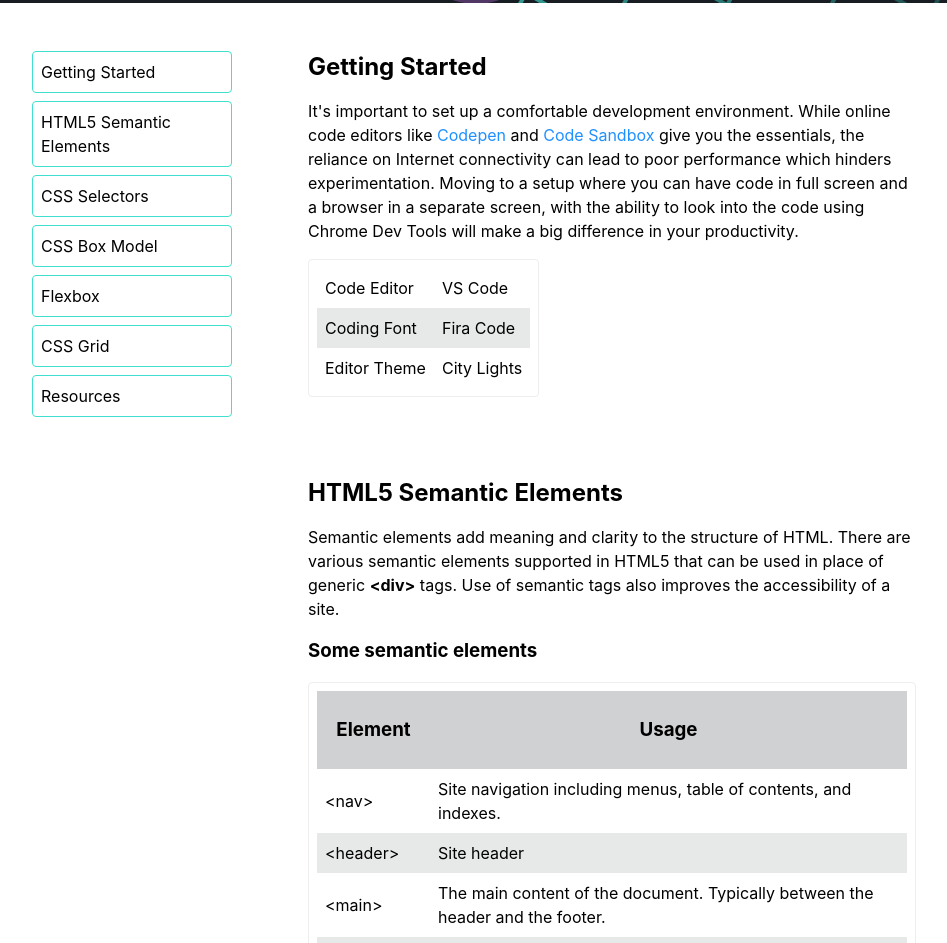
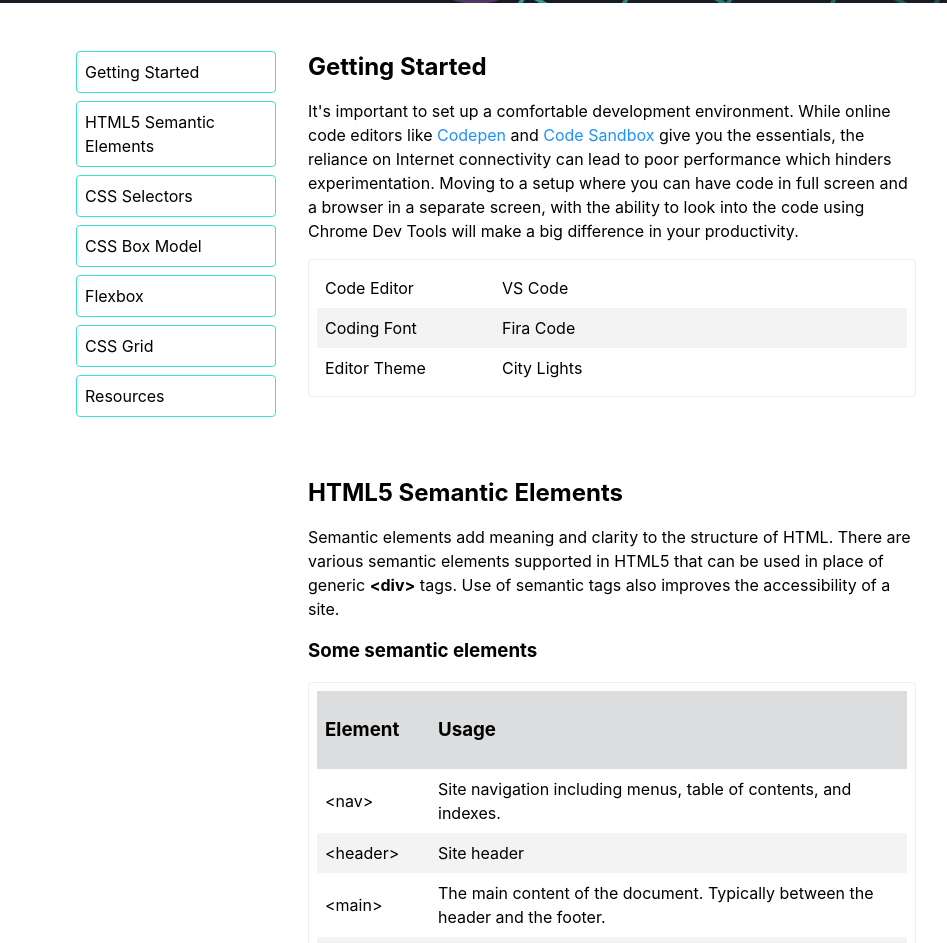
Before and after one commit to JonoMacC/html-css-cheatsheet, a plain HTML site: page index.html in a window 1280 px wide. Shown: the part 617-1560 px from the top of the page, without its empty margins (28-975 px from the left). Drawn offline with Linux system fonts and the light colour scheme.

Commit message:
Revise table styling Correct nav display on large displays

```diff
--- a/index.html
+++ b/index.html
@@ -47,7 +47,7 @@
             <table>
               <tbody>
                 <tr>
-                  <td>Code Editor</td>
+                  <td width="30%">Code Editor</td>
                   <td>VS Code</td>
                 </tr>
                 <tr>
--- a/styles.css
+++ b/styles.css
@@ -114,6 +114,7 @@ table {
   border-spacing: 0;
   border-radius: 0.25rem;
   padding: 0.5rem;
+  width: 100%;
 }
 
 td {
@@ -121,12 +122,16 @@ td {
 }
 
 tr:nth-child(2n) {
-  background-color: rgba(23, 29, 35, 0.1);
+  background-color: rgba(23, 29, 35, 0.05);
+}
+
+tr:hover,
+tr:nth-child(2n):hover {
+  background-color: rgba(23, 29, 35, 0.15);
 }
 
 thead {
-  background-color: rgb(23, 29, 35, 0.2);
-  text-align: center;
+  background-color: rgb(23, 29, 35, 0.15);
 }
 
 /* Card Styling */
@@ -169,7 +174,7 @@ nav ul {
   position: sticky;
   top: 2rem;
   display: flex;
-  flex-flow: row wrap;
+  flex-flow: column nowrap;
   justify-content: center;
   align-items: stretch;
 }
@@ -243,7 +248,7 @@ footer a:visited {
   nav {
     display: block;
     grid-column: 1 / span 1;
-    margin: 2rem auto 0 auto;
+    margin: 2rem 0 0 auto;
   }
 
   main {
```
